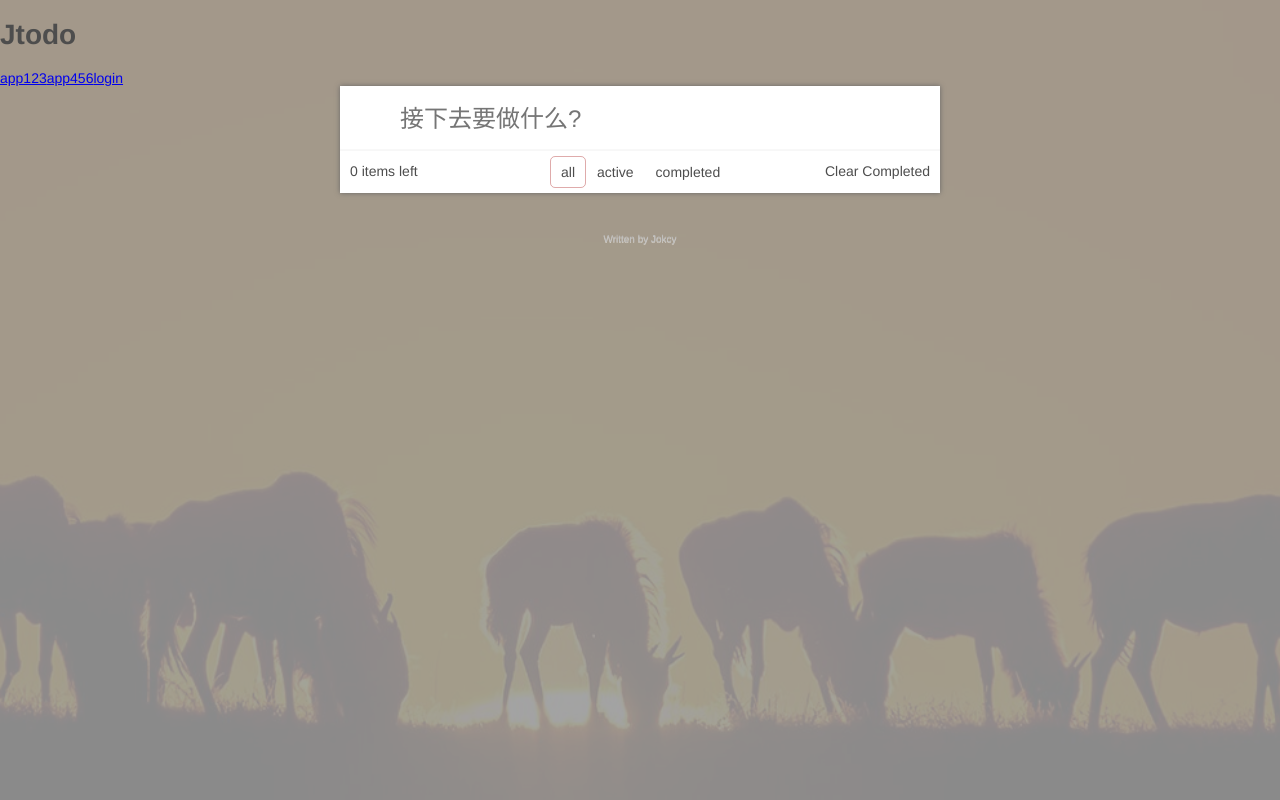
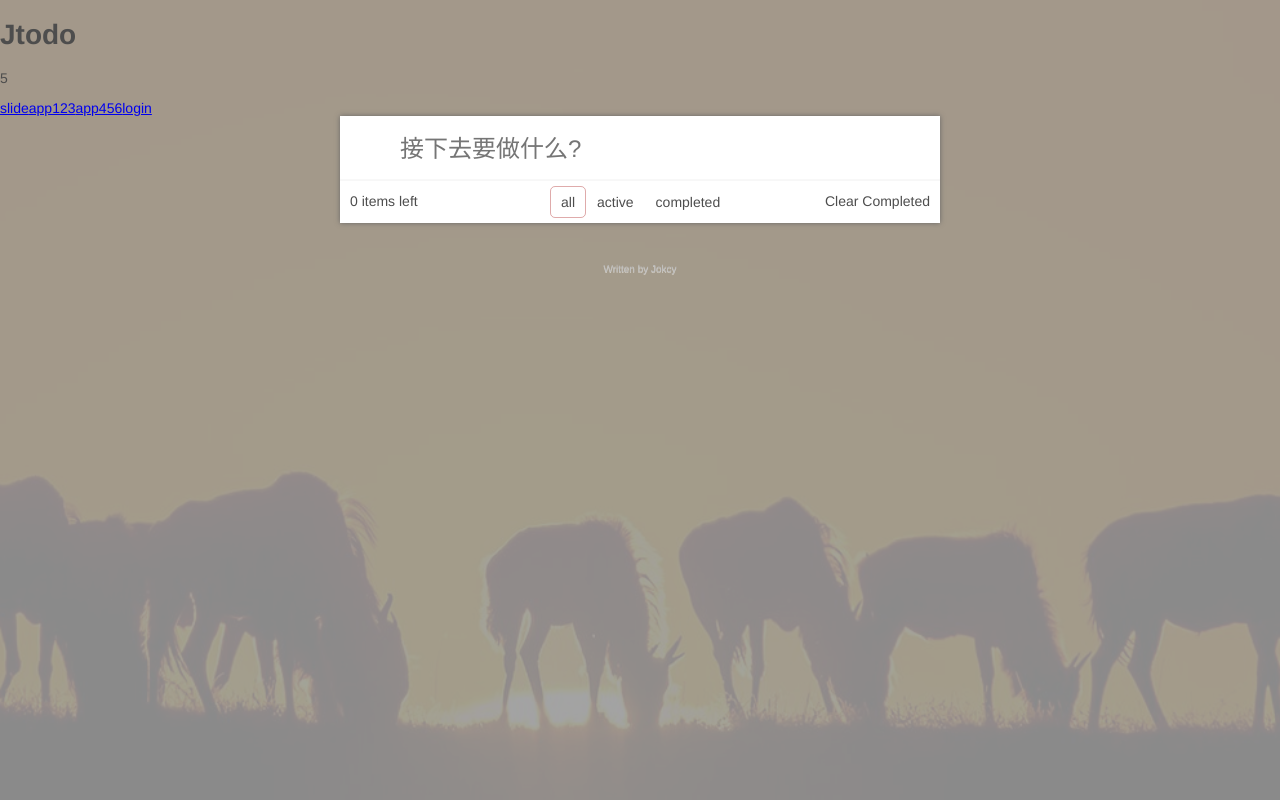
Before and after one commit to guanqing123/vue-ssr-tech, a Vue app: page /app/123 in a window 1280 px wide. Built offline with nearby package versions, Linux system fonts and the light colour scheme; the HTML template or start-up script is replaced by a standard one.

Commit message:
Vuex之集成

```diff
--- a/client/app.vue
+++ b/client/app.vue
@@ -4,6 +4,8 @@
         <Header></Header>
         <!--<router-link :to="{name: 'app'}">app</router-link>-->
         <!--<router-link to="/app/123">app</router-link>-->
+        <p>{{count}}</p>
+        <router-link to="/slide">slide</router-link>
         <router-link to="/app/123">app123</router-link>
         <router-link to="/app/456">app456</router-link>
         <router-link to="/login">login</router-link>
@@ -30,7 +32,17 @@
         // Todo
       },
       mounted () {
-        console.log(this.$route)
+        // console.log(this.$route)
+        console.log(this.$store)
+        let i = 1
+        setInterval(() => {
+          this.$store.commit('updateCount', i++)
+        }, 1000)
+      },
+      computed: {
+        count () {
+          return this.$store.state.count
+        }
       }
     }
 </script>
--- a/client/config/routes.js
+++ b/client/config/routes.js
@@ -4,7 +4,11 @@
 export default [
   {
     path: '/',
-    redirect: '/app'
+    redirect: '/app/123'
+  },
+  {
+    path: '/slide',
+    component: () => import('../views/slide/slide.vue')
   },
   {
     path: '/app/:id', // /app/xxx
--- a/client/index.js
+++ b/client/index.js
@@ -1,14 +1,18 @@
 // ECMAScript 6
 import Vue from 'vue'
 import VueRouter from 'vue-router'
+import Vuex from 'vuex'
 import App from './app.vue'
 
 import './assets/styles/global.styl'
 import createRouter from './config/router'
+import createStore from './store/store'
 
 Vue.use(VueRouter)
+Vue.use(Vuex)
 
 const router = createRouter()
+const store = createStore()
 
 router.beforeEach((to, from, next) => {
   console.log('before each invoked')
@@ -32,5 +36,6 @@ router.afterEach((to, from) => {
 
 new Vue({
   router,
+  store,
   render: (h) => h(App)
 }).$mount('#root')
--- /dev/null
+++ b/client/store/store.js
@@ -0,0 +1,14 @@
+import Vuex from 'vuex'
+
+export default () => {
+  return new Vuex.Store({
+    state: {
+      count: 0
+    },
+    mutations: {
+      updateCount (state, num) {
+        state.count = num
+      }
+    }
+  })
+}
--- /dev/null
+++ b/client/views/slide/slide.vue
@@ -0,0 +1,43 @@
+<template>
+  <!--https://github.com/surmon-china/vue-awesome-swiper-->
+  <swiper :options="swiperOption">
+    <swiper-slide v-for="(slide, index) in swiperSlides" :key="index">
+        <img :src="slide" />
+    </swiper-slide>
+    <div class="swiper-pagination" slot="pagination"></div>
+  </swiper>
+</template>
+
+<script>
+import 'swiper/dist/css/swiper.css'
+import { swiper, swiperSlide } from 'vue-awesome-swiper'
+export default {
+  components: {
+    swiper,
+    swiperSlide
+  },
+  name: 'carrousel',
+  data () {
+    return {
+      swiperOption: {
+        pagination: {
+          el: '.swiper-pagination'
+        }
+      },
+      swiperSlides: ['https://hyzjdev.oss-cn-hangzhou.aliyuncs.com/images/a13DLld6rng.png', 'https://hyzjdev.oss-cn-hangzhou.aliyuncs.com/images/a14ADMlSPaO.png', 'https://hyzjdev.oss-cn-hangzhou.aliyuncs.com/images/a14lzNboLLZ.png', 'https://hyzjdev.oss-cn-hangzhou.aliyuncs.com/images/a15SGkNFnjp.png', 'https://hyzjdev.oss-cn-hangzhou.aliyuncs.com/images/a15tdfWG1MV.png']
+    }
+  }
+  // mounted () {
+  //   setInterval(() => {
+  //     console.log('simulate async data')
+  //     if (this.swiperSlides.length < 10) {
+  //       this.swiperSlides.push(this.swiperSlides.length + 1)
+  //     }
+  //   }, 3000)
+  // }
+}
+</script>
+
+<style scoped>
+
+</style>
--- a/package.json
+++ b/package.json
@@ -18,7 +18,9 @@
   "license": "ISC",
   "dependencies": {
     "vue": "^2.5.13",
-    "vue-router": "^3.0.7"
+    "vue-awesome-swiper": "^3.1.3",
+    "vue-router": "^3.0.7",
+    "vuex": "^3.1.1"
   },
   "devDependencies": {
     "@babel/core": "^7.0.0",
```
Also changed, not shown: 11 other files (tests, documents, lock files or other folders).
